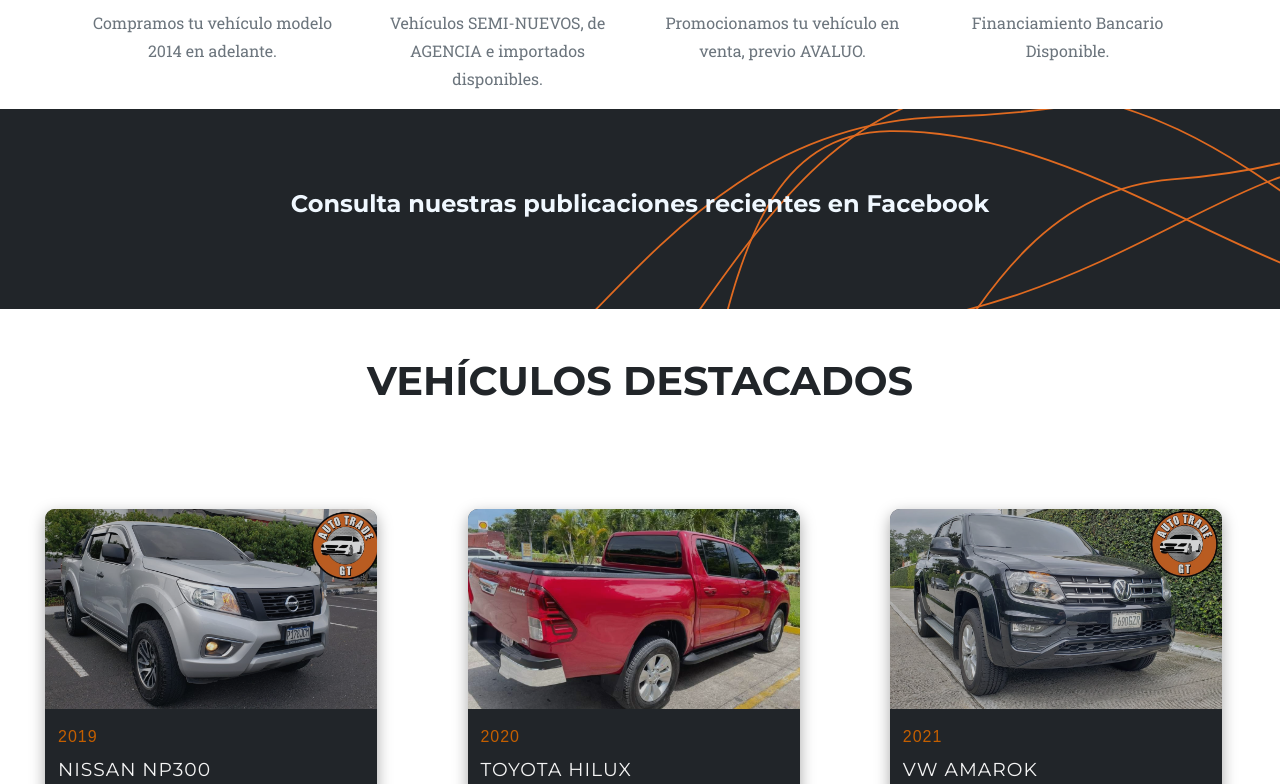
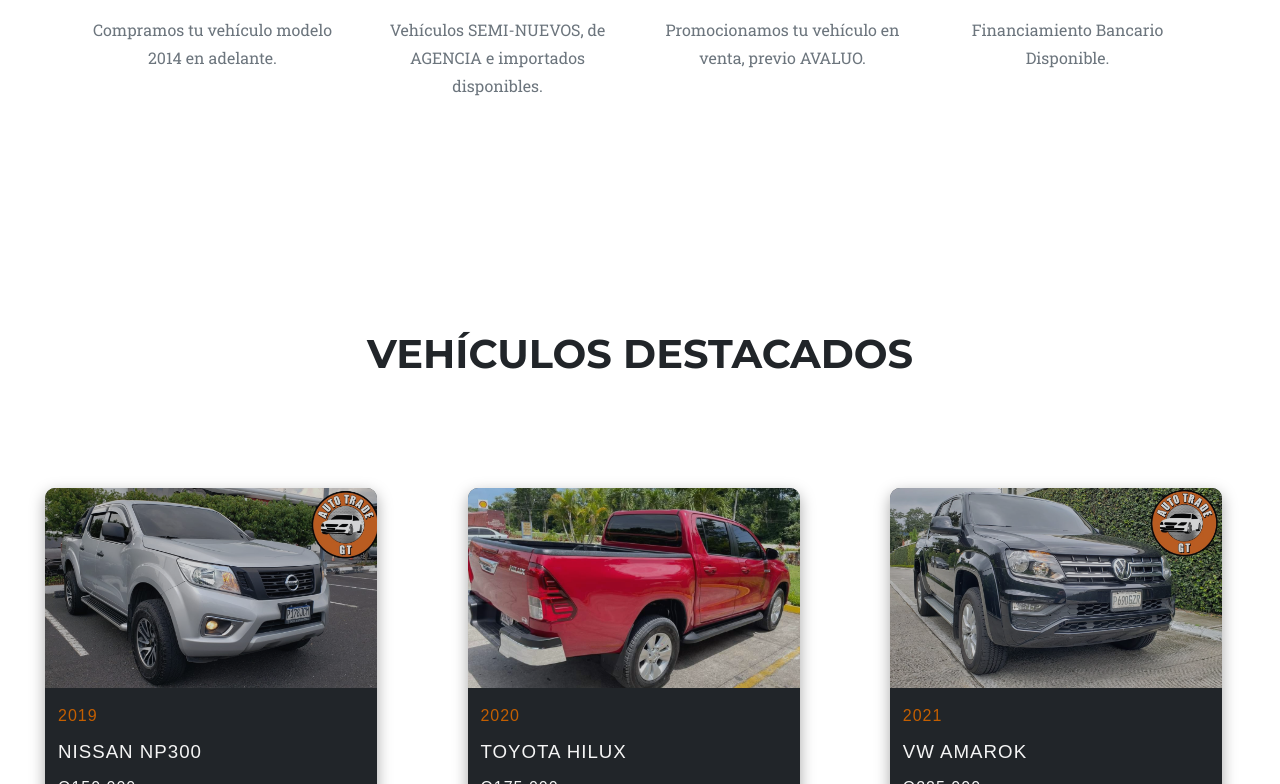
Before and after one commit to miguelgnz/autotradeprod, a React (Create React App) app: page / in a window 1280 px wide. Shown: the part 1016-1800 px from the top of the page. Built offline with nearby package versions, Linux system fonts and the light colour scheme; some icons are missing; the HTML template or start-up script is replaced by a standard one.

Commit message:
Implementing Brands Banner component

```diff
--- a/package.json
+++ b/package.json
@@ -8,6 +8,7 @@
     "@testing-library/user-event": "^12.8.3",
     "aos": "^2.3.4",
     "axios": "^0.21.1",
+    "car-makes-icons": "^1.0.0",
     "hamburger-react": "^2.5.0",
     "moment": "^2.29.1",
     "react": "^17.0.2",
--- a/src/App.js
+++ b/src/App.js
@@ -8,7 +8,7 @@
 import { Contact } from './components/layout/Contact';
 import { Footer } from './components/layout/Footer';
 import { StickyButtons } from './components/StickyButtons/StickyButtons';
-import BannerMessage from './components/BannerMessage/BannerMessage';
+import BrandsBanner from './components/BrandsBanner/BrandsBanner';
 
 const App = () =>
   <Fragment>
@@ -16,7 +16,7 @@
     <Navbar />
     <Masthead />
     <Services />
-    <BannerMessage />
+    <BrandsBanner />
     <CarsGrid />
     <Contact />
     <About />
--- /dev/null
+++ b/src/components/BrandsBanner/BrandsBanner.js
@@ -0,0 +1,25 @@
+import React from 'react'
+import classes from './BrandsBanner.module.css';
+
+import 'car-makes-icons/dist/style.css';
+
+const BrandsBanner = () => {
+  return (
+    <div className={classes.mainWrapper}>
+      {/* <h1 className={classes.title}>LAS MEJORES MARCAS DISPONIBLES</h1> */}
+      <div className={classes.brandsBanner}>
+        <i className='car-toyota' />
+        <i className='car-mitsubishi' />
+        <i className='car-volkswagen' />
+        <i className='car-nissan' />
+        <i className='car-honda' />
+        <i className='car-bmw' />
+        <i className='car-mazda' />
+        <i className='car-kia' />
+        <i className='car-hyundai' />
+      </div>
+    </div>
+  )
+}
+
+export default BrandsBanner
--- /dev/null
+++ b/src/components/BrandsBanner/BrandsBanner.module.css
@@ -0,0 +1,28 @@
+.mainWrapper {
+    margin-top: 4rem;
+    margin-bottom: 4rem;
+  }
+
+  .title {
+    font-family: 'Montserrat', -apple-system, BlinkMacSystemFont, 'Segoe UI';
+    display: flex;
+    justify-content: center;
+    margin-top: 3rem;
+    margin-bottom: 4rem;
+    font-size: 2.5rem;
+    color: #000000;
+    text-align: center;
+  }
+
+  .brandsBanner {
+    display: flex;
+    flex-wrap: wrap;
+    justify-content: center;
+    font-size: 4.5rem;
+  }
+
+  .brandsBanner i {
+    margin: 2.5rem;
+    opacity: 1;
+    color: #383838;
+  }
--- a/src/components/CarsGrid/CarsGrid.module.css
+++ b/src/components/CarsGrid/CarsGrid.module.css
@@ -10,6 +10,7 @@
     margin-top: 3rem;
     margin-bottom: 4rem;
     text-align: center;
+    font-family: 'Montserrat', -apple-system, BlinkMacSystemFont, 'Segoe UI';
     font-size: 2.5rem;
 }
 
```
Also changed, not shown: src/App.css, 1 other file (tests, documents, lock files or other folders).
